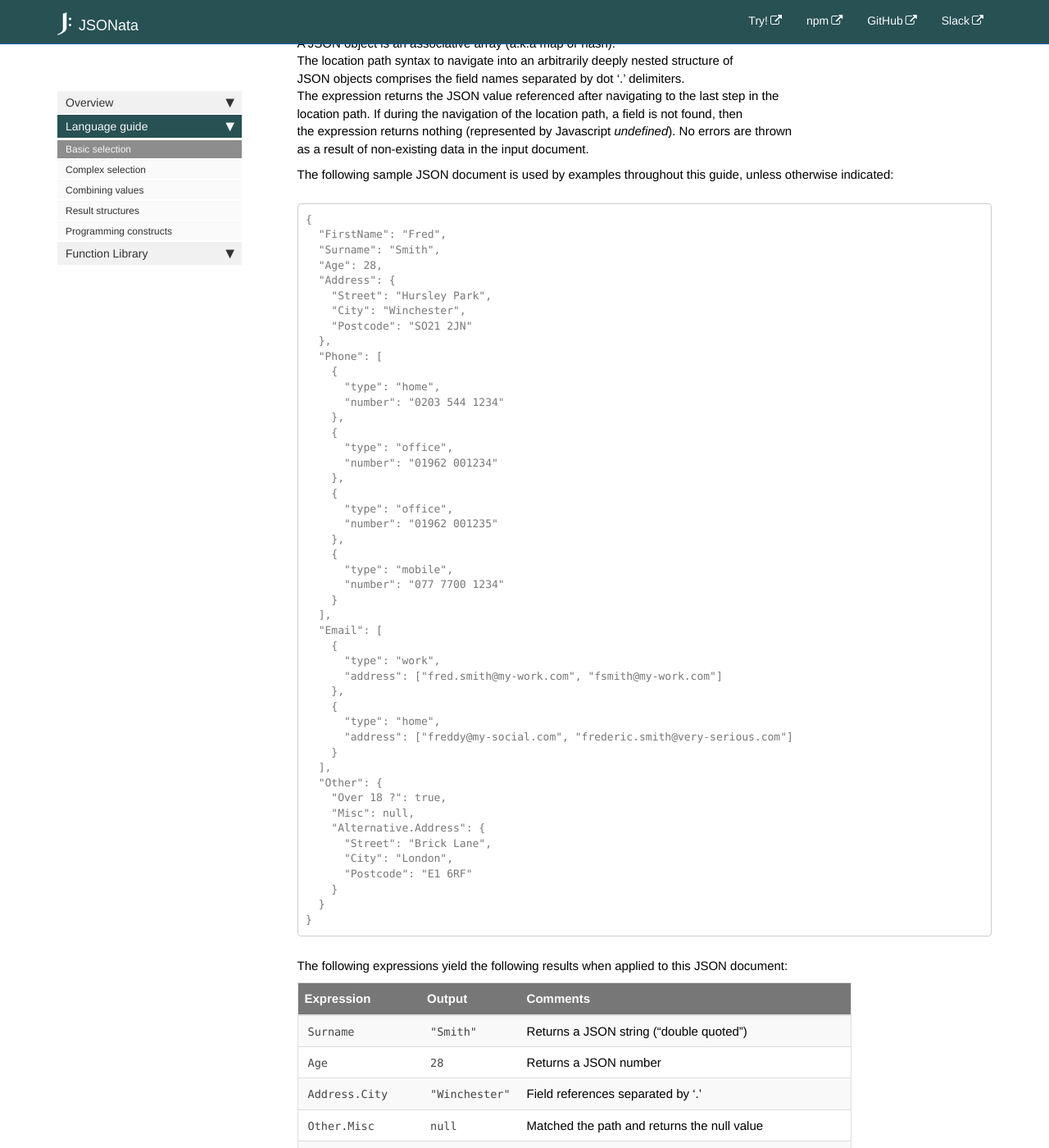
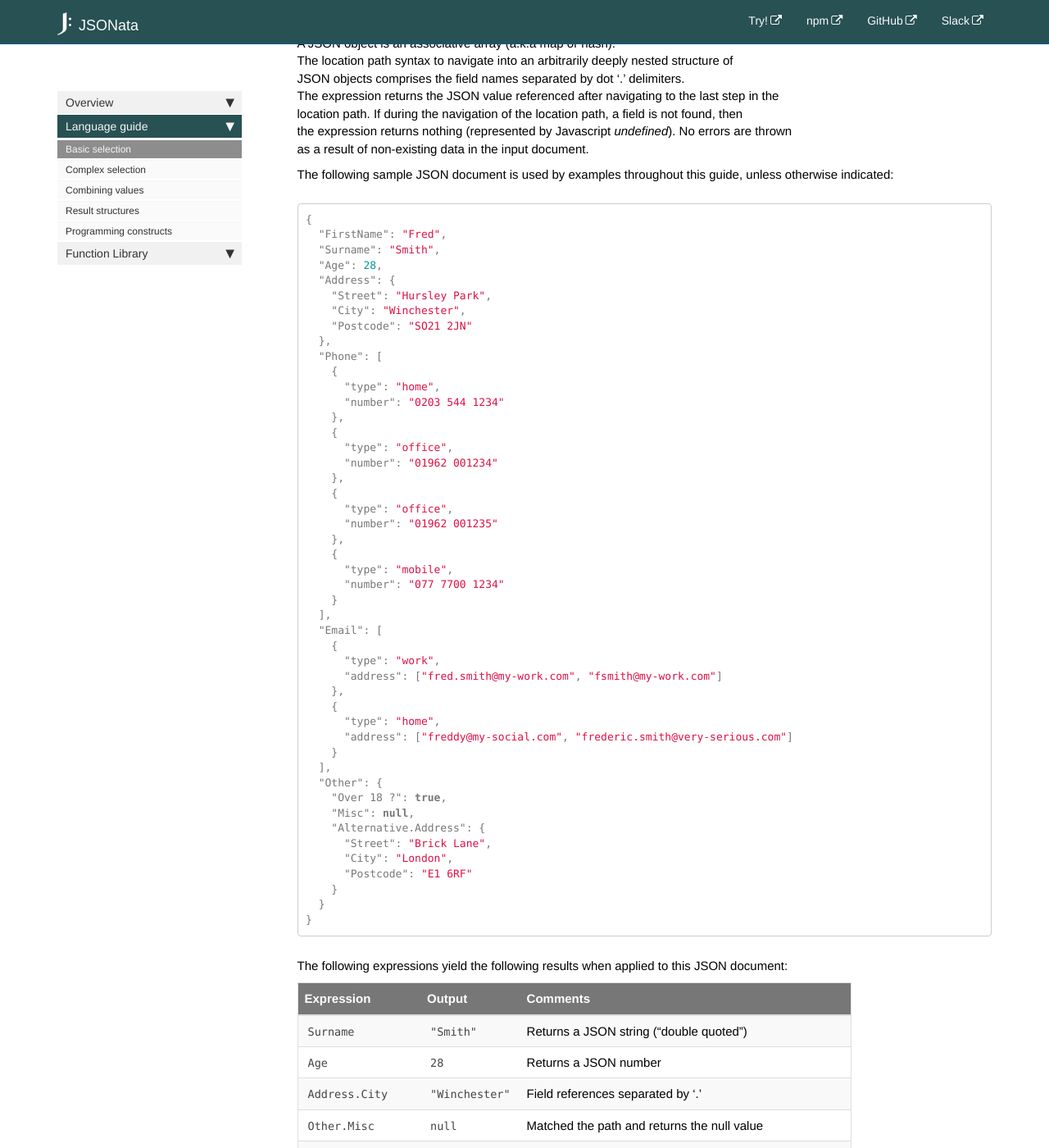
Before and after one commit to jsonata-js/jsonata-js.github.io, a Jekyll site: the page built from pages/mydoc/basic.md, in a window 1280 px wide and 1400 px high, scrolled down 406 px. Shown: the whole window at 82% size. Built offline with Jekyll 4.4.1, drawn with Linux system fonts in a browser that asks for light colours; nearby versions of some CDN libraries; comment, search, counter and statistics services are not loaded; some of the changed text lies outside the part shown.

Commit message:
fix formatting of JSON examples

````diff
--- a/pages/mydoc/basic.md
+++ b/pages/mydoc/basic.md
@@ -19,7 +19,7 @@ the expression returns nothing (represented by Javascript _undefined_).  No erro
 as a result of non-existing data in the input document.
 
 The following sample JSON document is used by examples throughout this guide, unless otherwise indicated:
-```
+~~~ json
 {
   "FirstName": "Fred",
   "Surname": "Smith",
@@ -67,7 +67,7 @@ The following sample JSON document is used by examples throughout this guide, un
     }
   }
 }
-```
+~~~
 
 The following expressions yield the following results when applied to this JSON document:
 
@@ -113,12 +113,12 @@ array will be queried for selection.
 
 ### Top level arrays, nested arrays and array flattening
 Consider the JSON document:
-```
+~~~ json
 [
   { "ref": [ 1,2 ] },
   { "ref": [ 3,4 ] }
 ]
-```
+~~~
 At the top level, we have an array rather than an object.  If we want to select the first object in this top level array,
 we don't have a field name to append the `[0]` to.  We can't use `[0]` on its own because that clashes with the
 [array constructor](#array-constructors) syntax.  However, we can use the _context_ reference `$` to refer to the start of
````
